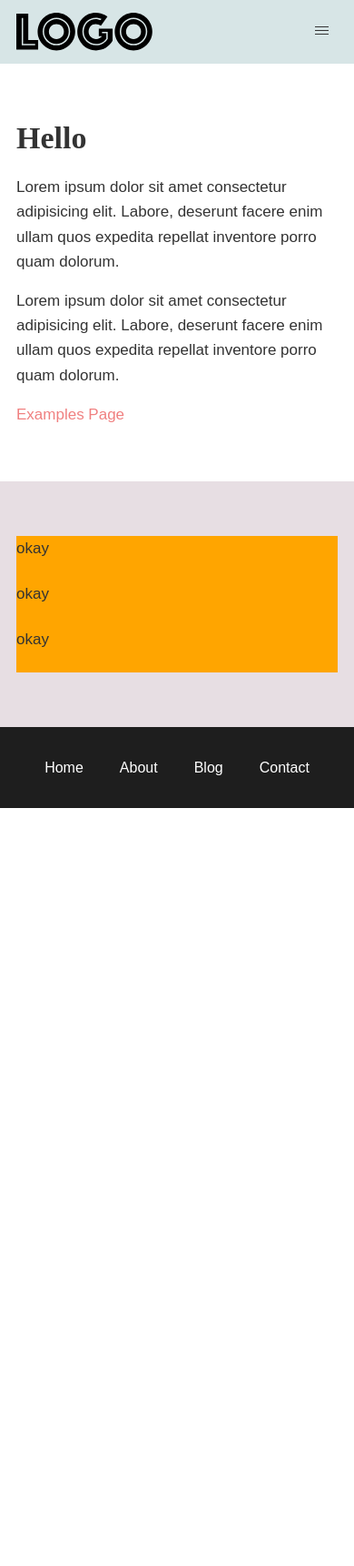
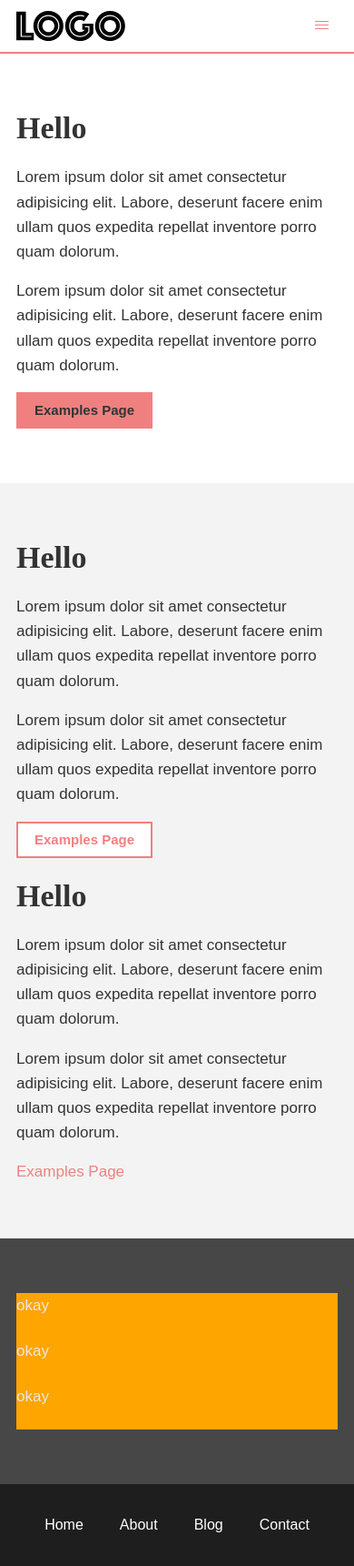
Before and after one commit to stormcloud266/gatsby-starter-v4, a Gatsby site: page / in a window 390 px wide. Shown: the whole page at 91% size. Before the commit the page ends 888 px from the top, so only its background shows below. Built offline with nearby package versions, Linux system fonts and the light colour scheme; Gatsby itself is replaced by a stand-in of ours; a web font is replaced by a local one.

Commit message:
add button styles

```diff
--- a/src/components/UI/button/button.js
+++ /dev/null
@@ -1,8 +0,0 @@
-import React from 'react'
-import * as styles from './button.module.scss'
-
-const Button = () => {
-	return <button></button>
-}
-
-export default Button
--- a/src/components/UI/flex/flex.module.scss
+++ b/src/components/UI/flex/flex.module.scss
@@ -3,9 +3,8 @@
 .flex {
 	display: flex;
 	width: 100%;
-	background-color: rgb(171, 184, 184);
+
 	&.autoLayout > * {
-		background-color: pink;
 		margin-right: 2rem;
 		flex: 1;
 		&:last-of-type {
--- a/src/components/UI/index.js
+++ b/src/components/UI/index.js
@@ -1,5 +1,4 @@
-import Button from './button/button'
 import Container from './container/container'
 import Flex from './flex/flex'
 
-export { Button, Container, Flex }
+export { Container, Flex }
--- a/src/components/global/header/header.module.scss
+++ b/src/components/global/header/header.module.scss
@@ -1,8 +1,9 @@
 .header {
-  background-color: #d7e5e6;
+	background-color: #ffffff;
+	border-bottom: 2px solid lightcoral;
 
 	// positioning
-  position: fixed;
+	position: sticky;
 	top: 0;
 	left: 0;
 	z-index: 1000;
@@ -17,18 +18,20 @@
 
 .nav {
 	display: flex;
-  a { margin-left: 2rem; }
+	a {
+		margin-left: 4.8rem;
+	}
 }
 
 .logo {
-  padding: 1.4rem 0;
+	padding: 1.2rem 0;
 	position: relative;
 	z-index: 1000;
 
 	svg {
 		fill: black;
 		width: 100%;
-    max-width: 15rem;
+		max-width: 12rem;
 		display: block;
 	}
 }
@@ -38,9 +41,7 @@
 }
 
 @media only screen and (max-width: 900px) {
-
 	.toggle {
-
 		// overwrite default button styles
 		border: none;
 		padding: 1rem;
@@ -51,14 +52,21 @@
 		display: block;
 		position: relative;
 		z-index: 1000;
+
+		&:hover {
+			background-color: transparent;
+			box-shadow: none;
+		}
 	}
 
 	.nav {
-    background-color: #d7e5e6;
+		background-color: #ffffff;
 
 		// positioning
 		position: absolute;
-    top:0; left:0; right: 0;
+		top: 0;
+		left: 0;
+		right: 0;
 		min-height: 100vh;
 
 		// flex
@@ -69,9 +77,8 @@
 		// transition set up
 		opacity: 0;
 		visibility: hidden;
-    transition: opacity .2s;
+		transition: opacity 0.2s;
 	}
-
 
 	.nav {
 		flex-direction: column;
@@ -94,15 +101,23 @@
 		a {
 			transform: translateY(0);
 			opacity: 1;
-      transition: opacity .2s, transform .2s;
+			transition: opacity 0.2s, transform 0.2s;
 
-      &:nth-child(1) { transition-delay: .1s;}
-      &:nth-child(2) { transition-delay: .15s;}
-      &:nth-child(3) { transition-delay: .2s;}
-      &:nth-child(4) { transition-delay: .25s;}
-      &:nth-child(5) { transition-delay: .3s;}
+			&:nth-child(1) {
+				transition-delay: 0.1s;
+			}
+			&:nth-child(2) {
+				transition-delay: 0.15s;
+			}
+			&:nth-child(3) {
+				transition-delay: 0.2s;
+			}
+			&:nth-child(4) {
+				transition-delay: 0.25s;
+			}
+			&:nth-child(5) {
+				transition-delay: 0.3s;
 			}
 		}
-
-
+	}
 } // end of whenMedium
--- a/src/components/global/layout/global.scss
+++ b/src/components/global/layout/global.scss
@@ -18,10 +18,6 @@ body {
 	font-size: 1.7rem;
 	font-family: sans-serif;
 	line-height: 1.6;
-}
-
-main {
-	padding-top: 7rem;
 }
 
 h1,
@@ -46,19 +42,48 @@ img {
 a {
 	text-decoration: none;
 	color: lightcoral;
-	transition: color 0.3s;
+	transition: color 0.2s;
 	&:hover {
 		color: lighten(lightcoral, 10%);
 	}
 }
 
 button,
+input,
+textarea {
+	font-family: inherit;
+	font-size: inherit;
+	line-height: inherit;
+}
+
+button,
 .button {
-	padding: 1rem 1.4rem;
+	padding: 0.6rem 1.8rem;
 	cursor: pointer;
 	color: #333;
-	background-color: lightcoral;
-	border-radius: 3px;
-	border: 1px solid 5555;
+	font-size: 1.5rem;
+	font-weight: bold;
+	background-color: white;
+	border: 2px solid lightcoral;
+	color: lightcoral;
+	outline: none;
 	display: inline-block;
+	transition: all 0.2s;
+	box-shadow: 0px 0px #333;
+
+	&:hover {
+		background-color: lighten(lightcoral, 10%);
+		border-color: lighten(lightcoral, 10%);
+		color: #333;
+		box-shadow: 2px 2px #333;
+	}
+
+	&.cta {
+		background-color: lightcoral;
+		color: #333;
+		&:hover {
+			background-color: lighten(lightcoral, 10%);
+			border-color: lighten(lightcoral, 10%);
+		}
+	}
 }
--- a/src/components/global/layout/variables.scss
+++ b/src/components/global/layout/variables.scss
@@ -1,2 +1,2 @@
 $bg-dark: #474747;
-$bg-accent: #e7dee3;
+$bg-accent: #f3f3f3;
--- a/src/pages/index.js
+++ b/src/pages/index.js
@@ -20,10 +20,47 @@ const IndexPage = () => (
 				deserunt facere enim ullam quos expedita repellat inventore porro quam
 				dolorum.
 			</p>
-			<Link to='/examples'>Examples Page</Link>
+			<Link to='/examples' className='button cta'>
+				Examples Page
+			</Link>
 		</Container>
 
 		<Container bgAccent>
+			<Container wrapper section textBlock>
+				<Flex autoLayout>
+					<div>
+						<h1>Hello</h1>
+						<p>
+							Lorem ipsum dolor sit amet consectetur adipisicing elit. Labore,
+							deserunt facere enim ullam quos expedita repellat inventore porro
+							quam dolorum.
+						</p>
+						<p>
+							Lorem ipsum dolor sit amet consectetur adipisicing elit. Labore,
+							deserunt facere enim ullam quos expedita repellat inventore porro
+							quam dolorum.
+						</p>
+						<button onClick={() => console.log('hi')}>Examples Page</button>
+					</div>
+					<div>
+						<h1>Hello</h1>
+						<p>
+							Lorem ipsum dolor sit amet consectetur adipisicing elit. Labore,
+							deserunt facere enim ullam quos expedita repellat inventore porro
+							quam dolorum.
+						</p>
+						<p>
+							Lorem ipsum dolor sit amet consectetur adipisicing elit. Labore,
+							deserunt facere enim ullam quos expedita repellat inventore porro
+							quam dolorum.
+						</p>
+						<a href='https://music.com'>Examples Page</a>
+					</div>
+				</Flex>
+			</Container>
+		</Container>
+
+		<Container bgDark>
 			<Container wrapper section>
 				<Flex justify='space-between' collapseOnMd>
 					<div
```
Also changed, not shown: todo.md (+2 -2 lines), src/components/UI/button/button.module.scss (deleted). Lines whose indentation alone changed are shown as unchanged.
